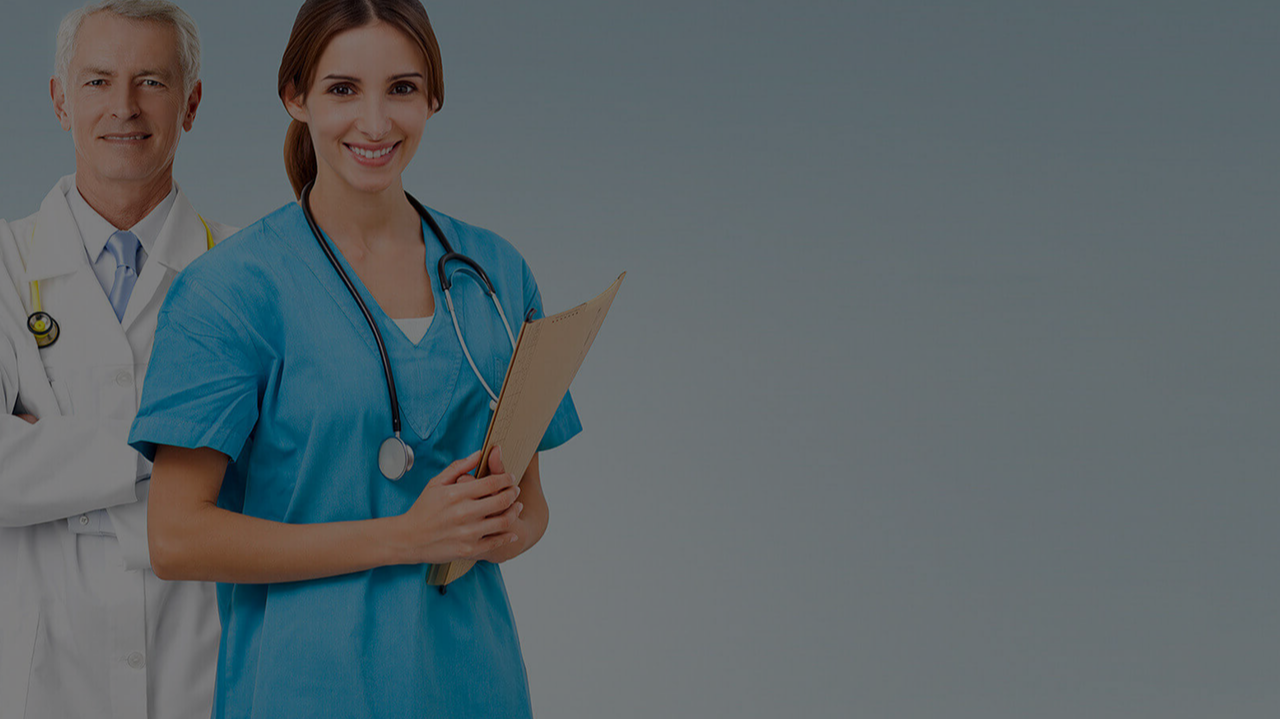
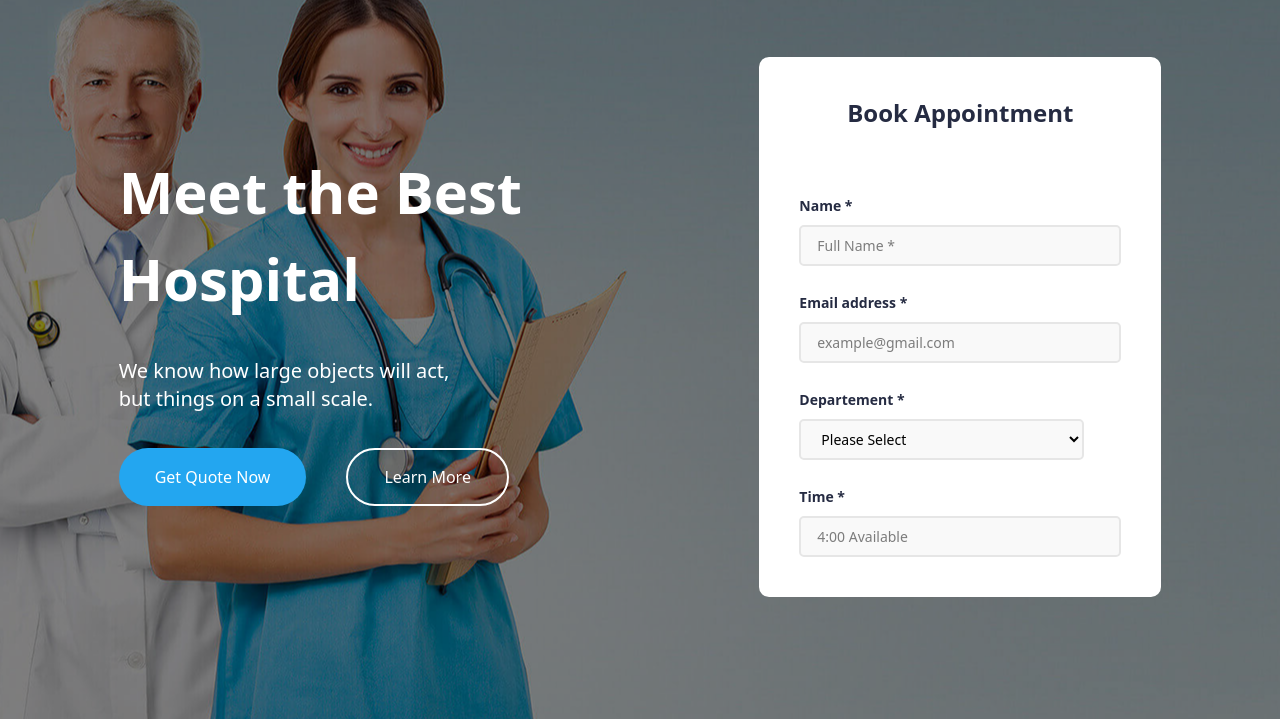
Before and after one commit to Isozoda/Exam-3, a website: page src/index.html in a window 1280 px wide. Shown: the part 81-800 px from the top of the page. Drawn offline with Linux system fonts and the light colour scheme.

Commit message:
baroi section3ro partoftan

```diff
--- a/src/index.html
+++ b/src/index.html
@@ -12,7 +12,7 @@
 <body>
 
     <div class="background1">
-        <div class="flex justify-around items-center py-5">
+        <div class="flex justify-around items-center py-5 mb-10">
             <div class="flex items-center text-white gap-35">
                 <img src="../image/navbar-brand.png" alt="">
                 <div class="flex gap-20">
@@ -24,6 +24,41 @@
             </div>
             <button class="bg-[#23A6F0] px-8 py-3 text-white rounded-[5px] text-[14px]">Get Quote Now →</button>
         </div>
+        <div class="flex justify-around items-center">
+            <div class="text-white">
+                <h1 class="font-black text-[58px] mb-[35px]">Meet the Best <br>
+                    Hospital</h1>
+                <p class="text-xl mb-[35px]">We know how large objects will act,<br>
+                    but things on a small scale.</p>
+                <div class="flex gap-10">
+                    <button class="bg-[#23A6F0] text-white px-9 py-[15px] rounded-[37px]">Get Quote Now</button>
+                    <button class="bg-transparent border-2 border-white text-white px-9 py-[15px] rounded-[37px]">Learn
+                        More</button>
+                </div>
+            </div>
+            <div class="bg-white text-black p-10 rounded-[10px]">
+                <h1 class="text-[#252B42] text-2xl font-black text-center mb-10">Book Appointment</h1><br>
+                <label class="text-[14px] text-[#252B42] font-bold" for="">Name *</label> <br>
+                <input type="text" placeholder="Full Name *"
+                    class="bg-[#F9F9F9]  mt-2 txet-[#737373] text-[14px] rounded-[5px] border-2 border-[#E6E6E6] pr-25 pl-4 py-2"><br><br>
+                <label class="text-[14px] text-[#252B42] font-bold" for="">Email address *</label> <br>
+
+                <input type="text" placeholder="example@gmail.com  "
+                    class="bg-[#F9F9F9] mt-2 txet-[#737373] text-[14px] rounded-[5px] border-2 border-[#E6E6E6] pr-25 pl-4 py-2"><br><br>
+                <label class="text-[14px] text-[#252B42] font-bold" for="">Departement *</label> <br>
+                <select
+                    class="bg-[#F9F9F9] mt-2 txet-[#737373] text-[14px] rounded-[5px] border-2 border-[#E6E6E6] px-40 pl-4 py-2"><br><br>
+                    <option value="">Please Select</option>
+                    <option value="">Please Select</option>
+                    <option value="">Please Select</option>
+                    <option value="">Please Select</option>
+                </select> <br><br>
+                <label class="text-[14px] text-[#252B42] font-bold" for="">Time *</label> <br>
+                <input type="text" placeholder="4:00 Available"
+                    class="bg-[#F9F9F9] mt-2 txet-[#737373] text-[14px] rounded-[5px] border-2 border-[#E6E6E6] pr-25 pl-4 py-2">
+            </div>
+        </div>
+
     </div>
 
 </body>
```
Also changed, not shown: src/output.css.
